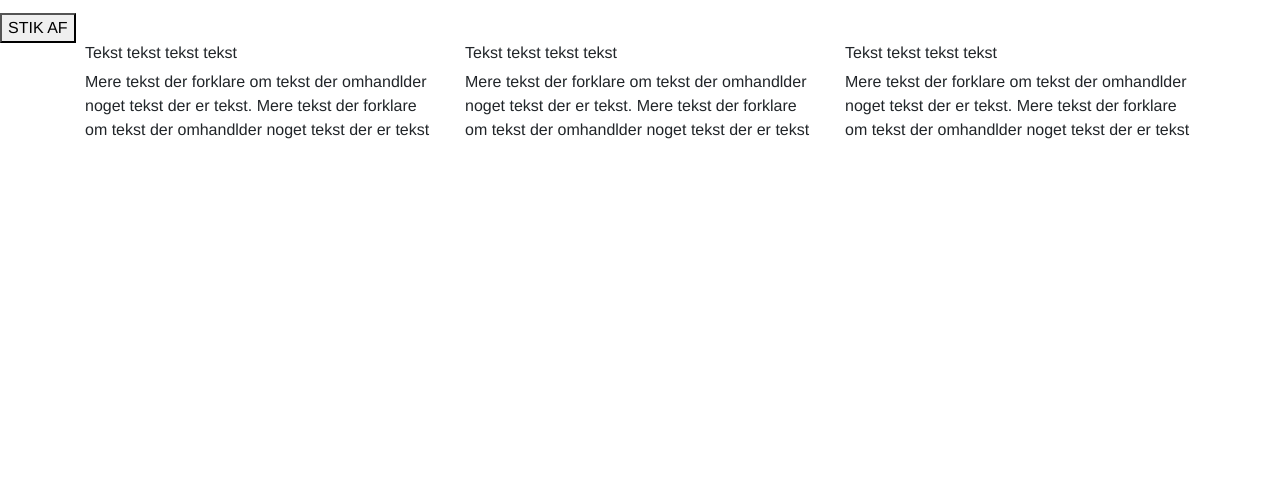
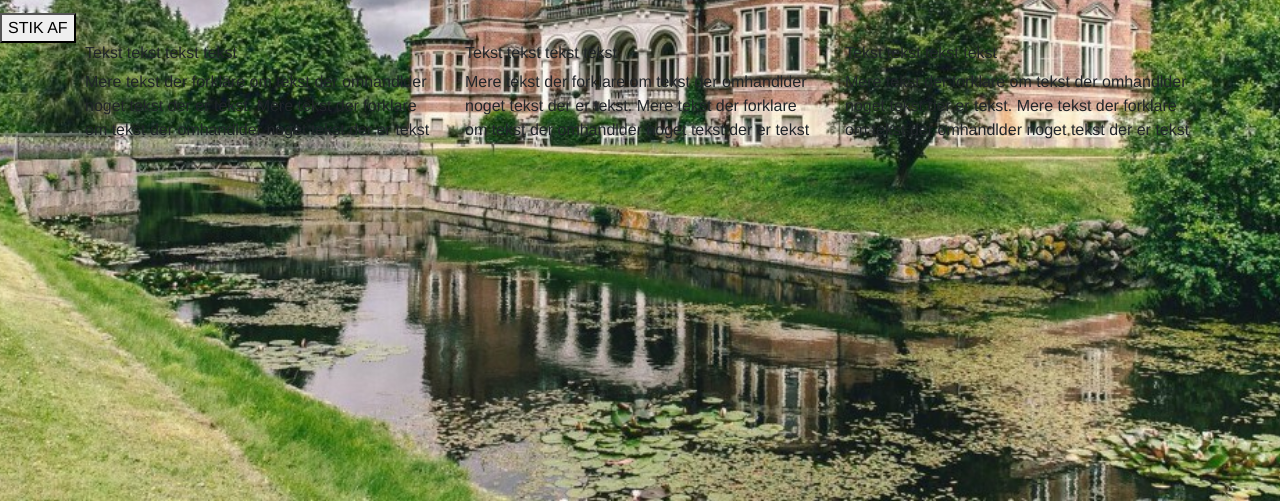
Before and after one commit to montaser4800/visitlollandfalster, a website: page index.html in a window 1280 px wide. Shown: the part 299-800 px from the top of the page. Drawn offline with nearby package versions, Linux system fonts and the light colour scheme.

Commit message:
baggrundsbillede

```diff
--- a/css/styles.scss
+++ b/css/styles.scss
@@ -5,3 +5,8 @@ html, body {
   height: 100%;
   font-family: "Helvetica Neue", sans-serif !important;
 }
+
+body{
+  background: url("../images/fuglsang.jpg") no-repeat 50% 50%;
+  background-size: cover;
+}
```
Also changed, not shown: css/styles.css, 1 other file.
